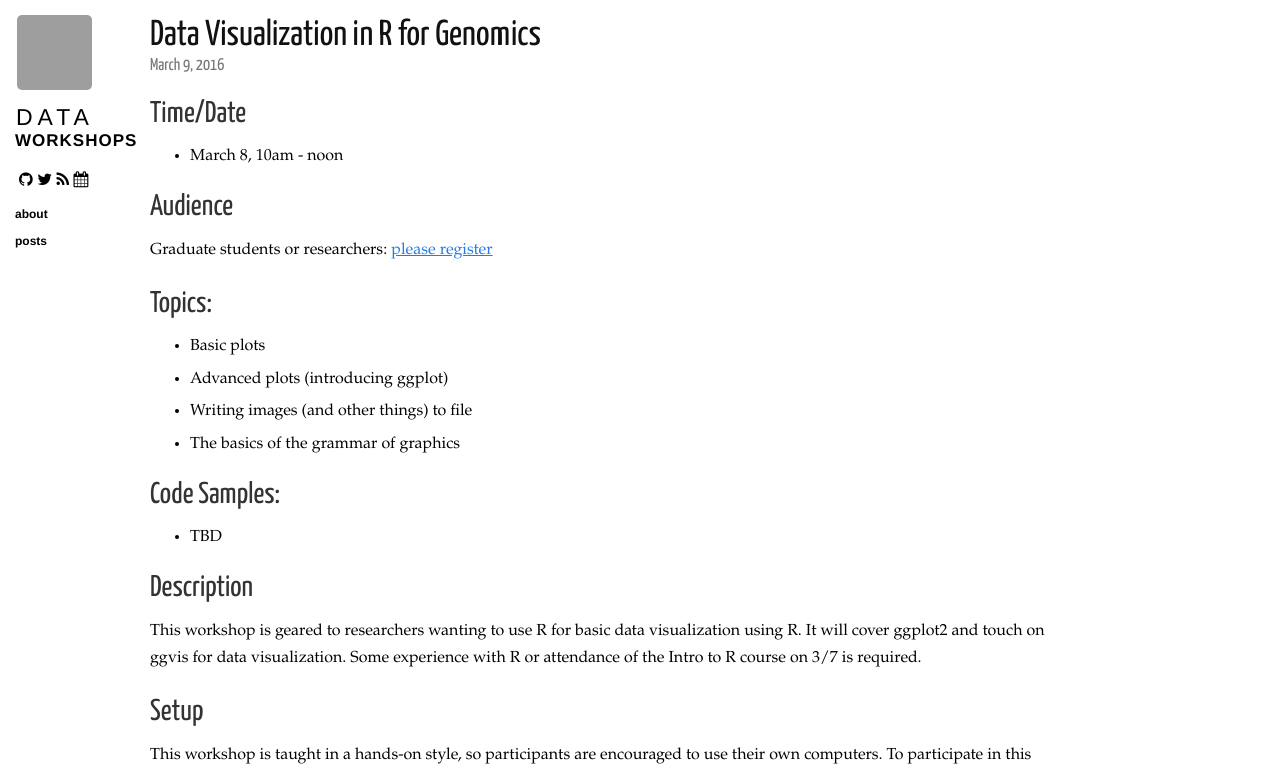
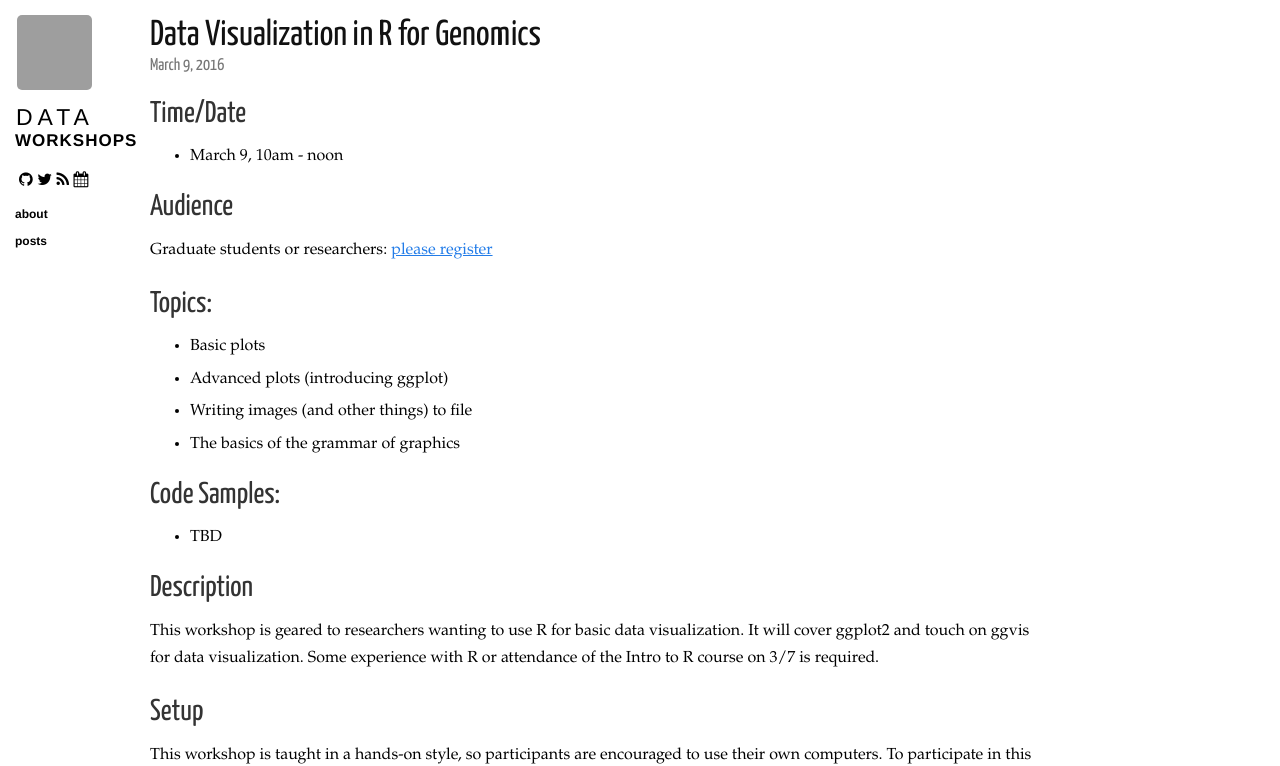
Before and after one commit to ucsdlib/workshops, a Jekyll site: the page built from _posts/2016-03-09-r-data-viz-genomics.markdown, in a window 1280 px wide. Shown: the top 766 px of the page. Built offline with Jekyll 4.4.1, drawn with Linux system fonts in a browser that asks for light colours; nearby versions of some CDN libraries; Markdown is read by kramdown in place of the engine named in the settings; grey boxes are pictures that could not be loaded.

Commit message:
correcting data and redundant text

```diff
--- a/_posts/2016-03-09-r-data-viz-genomics.markdown
+++ b/_posts/2016-03-09-r-data-viz-genomics.markdown
@@ -6,7 +6,7 @@ category: posts r
 
 ## Time/Date
 
-* March 8, 10am - noon
+* March 9, 10am - noon
 
 ## Audience
 
@@ -25,7 +25,7 @@ Graduate students or researchers: [please register](http://ucsd.libcal.com/event
 
 ## Description
 
-This workshop is geared to researchers wanting to use R for basic data visualization using R. It will cover ggplot2 and touch on ggvis for data visualization.  Some experience with R or attendance of the Intro to R course on 3/7 is required.
+This workshop is geared to researchers wanting to use R for basic data visualization. It will cover ggplot2 and touch on ggvis for data visualization.  Some experience with R or attendance of the Intro to R course on 3/7 is required.
 
 ## Setup <a name="setup"></a>
 
```
